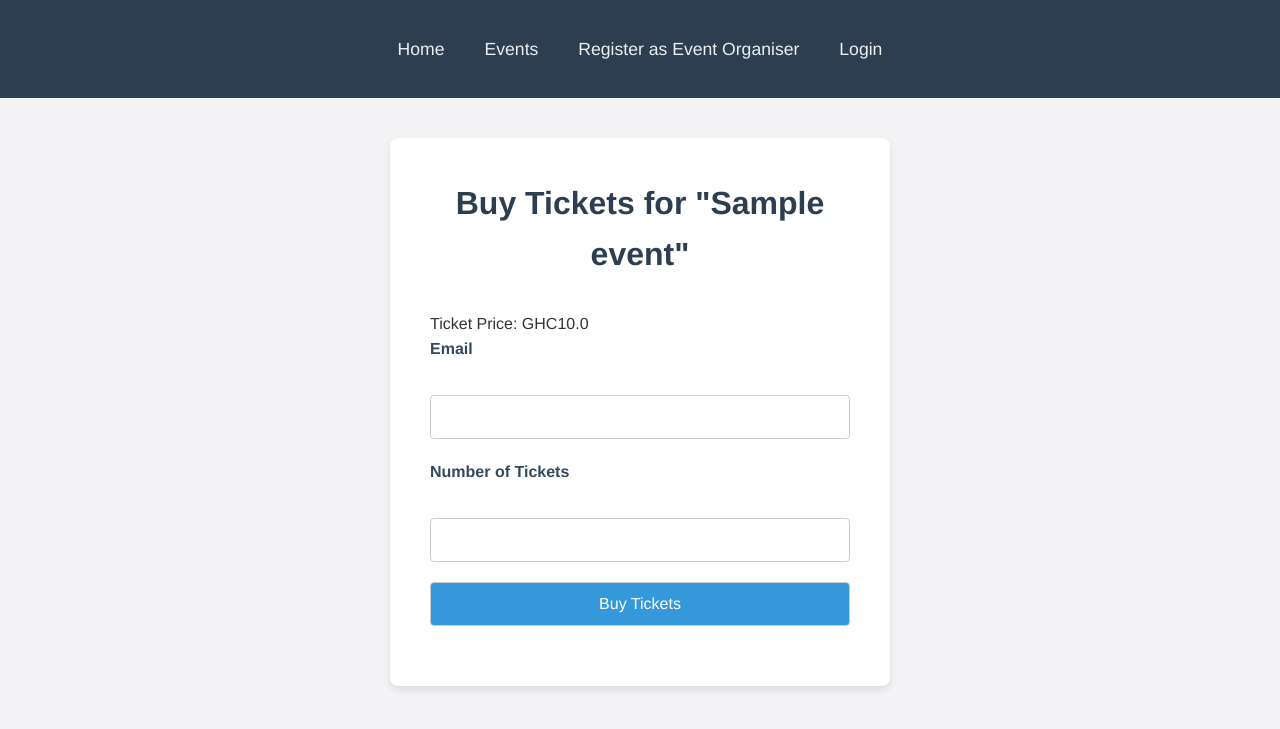
After one commit to paakwesi59/TicketSales, a Flask app: page /event/1/buy in a window 1280 px wide. The commit adds this page. Shown: the top 729 px of the page. Run offline with Flask 3, Linux system fonts and the light colour scheme; tables that the repository leaves empty hold one stand-in row (values such as "Sample post"); some libraries are stand-ins or nearby versions.

Commit message:
removed unwanted comments

```diff
--- a/config.py
+++ b/config.py
@@ -12,11 +12,12 @@ class Config:
     SQLALCHEMY_DATABASE_URI = f"mysql+pymysql://{MYSQL_USER}:{MYSQL_PASSWORD}@{MYSQL_HOST}/{MYSQL_DB}"
     SQLALCHEMY_TRACK_MODIFICATIONS = False
 
-    # Flask-Mail Configuration (for production, update these values)
+    # Flask-Mail Configuration for Gmail (Using TLS on port 587)
     MAIL_SERVER = os.environ.get("MAIL_SERVER") or "smtp.gmail.com"
     MAIL_PORT = int(os.environ.get("MAIL_PORT") or 587)
     MAIL_USE_TLS = True
     MAIL_USE_SSL = False  # Typically False when using TLS on port 587
     MAIL_USERNAME = os.environ.get("MAIL_USERNAME") or "asmahpaakwesi59@gmail.com"
-    MAIL_PASSWORD = os.environ.get("MAIL_PASSWORD") or "rwyp egon cawm bzih"
+    # IMPORTANT: If you have 2FA enabled, use an app password here.
+    MAIL_PASSWORD = os.environ.get("MAIL_PASSWORD") or "mpnw meyk nebj linf"
     MAIL_DEFAULT_SENDER = os.environ.get("MAIL_DEFAULT_SENDER") or "asmahpaakwesi59@gmail.com"
--- a/forms.py
+++ b/forms.py
@@ -36,3 +36,8 @@ class EventForm(FlaskForm):
     total_tickets = IntegerField("Total Tickets", validators=[DataRequired()])
     image = FileField("Event Image", validators=[FileAllowed(['jpg', 'jpeg', 'png', 'gif'], "Images only!")])
     submit = SubmitField("Submit")
+
+class TicketPurchaseForm(FlaskForm):
+    email = StringField("Email", validators=[DataRequired(), Email()])
+    quantity = IntegerField("Number of Tickets", validators=[DataRequired()])
+    submit = SubmitField("Buy Tickets")
--- a/models.py
+++ b/models.py
@@ -54,6 +54,7 @@ class Event(db.Model):
     event_date = db.Column(db.DateTime, nullable=False)
     price = db.Column(db.Float, nullable=False)
     total_tickets = db.Column(db.Integer, nullable=False)
+    tickets_sold = db.Column(db.Integer, default=0, nullable=False)
     image = db.Column(db.String(255), nullable=True)  # stores filename of the event image
     created_at = db.Column(db.DateTime, default=datetime.utcnow)
     updated_at = db.Column(db.DateTime, default=datetime.utcnow, onupdate=datetime.utcnow)
--- a/routes.py
+++ b/routes.py
@@ -6,7 +6,8 @@ from flask_mail import Message
 from datetime import datetime
 from app import db, bcrypt, mail
 from models import User, Event
-from forms import RegistrationForm, LoginForm, ForgotPasswordForm, ResetPasswordForm, EventForm
+from forms import (RegistrationForm, LoginForm, ForgotPasswordForm,
+                   ResetPasswordForm, EventForm, TicketPurchaseForm)
 
 main = Blueprint('main', __name__)
 
@@ -26,6 +27,22 @@ def send_reset_email(user):
     msg.body = f"Hello {user.username},\n\nTo reset your password, please click the link below:\n{reset_url}\n\nIf you did not request a password reset, please ignore this email."
     mail.send(msg)
 
+def send_ticket_email(user_email, event, quantity):
+    subject = f"Your Ticket Purchase for {event.title}"
+    msg = Message(subject, sender=current_app.config["MAIL_DEFAULT_SENDER"], recipients=[user_email])
+    msg.body = f"""Hello,
+
+You have successfully purchased {quantity} ticket(s) for the event:
+Title: {event.title}
+Description: {event.description}
+Event Date & Time: {event.event_date.strftime('%B %d, %Y %I:%M %p')}
+Ticket Price: GHC{event.price}
+Total Tickets Purchased: {quantity}
+
+Thank you for your purchase!
+"""
+    mail.send(msg)
+
 @main.route("/")
 def home():
     if current_user.is_authenticated:
@@ -34,13 +51,13 @@ def home():
 
 @main.route("/events")
 def events():
+    # Display only upcoming events.
     events = Event.query.filter(Event.event_date >= datetime.utcnow()).order_by(Event.event_date).all()
     return render_template("events.html", events=events)
 
 @main.route("/event/new", methods=["GET", "POST"])
 @login_required
 def new_event():
-    # Only event organizers can create events.
     if current_user.user_type != "event_organizer":
         flash("Only event organizers can create events.", "danger")
         return redirect(url_for("main.dashboard"))
@@ -54,7 +71,6 @@ def new_event():
             total_tickets=form.total_tickets.data,
             created_by=current_user.id
         )
-        # Handle image upload
         if form.image.data:
             file = form.image.data
             filename = secure_filename(file.filename)
@@ -101,6 +117,26 @@ def event_detail(event_id):
     event = Event.query.get_or_404(event_id)
     countdown = (event.event_date - datetime.utcnow()).total_seconds()
     return render_template("event_detail.html", event=event, countdown=countdown)
+
+@main.route("/event/<int:event_id>/buy", methods=["GET", "POST"])
+def buy_ticket(event_id):
+    event = Event.query.get_or_404(event_id)
+    form = TicketPurchaseForm()
+    if form.validate_on_submit():
+        quantity = form.quantity.data
+        available = event.total_tickets - event.tickets_sold
+        if quantity > available:
+            flash(f"Only {available} tickets are available.", "danger")
+            return redirect(url_for("main.buy_ticket", event_id=event.id))
+        # Update the number of tickets sold.
+        event.tickets_sold += quantity
+        db.session.commit()
+        # Send ticket details email.
+        user_email = form.email.data
+        send_ticket_email(user_email, event, quantity)
+        flash("Tickets purchased successfully! Check your email for details.", "success")
+        return redirect(url_for("main.event_detail", event_id=event.id))
+    return render_template("buy_ticket.html", form=form, event=event)
 
 @main.route("/register", methods=["GET", "POST"])
 def register():
--- /dev/null
+++ b/templates/buy_ticket.html
@@ -0,0 +1,30 @@
+{% extends "base.html" %}
+
+{% block title %}Buy Tickets - {{ event.title }}{% endblock %}
+
+{% block content %}
+<div class="form-container">
+  <h2>Buy Tickets for "{{ event.title }}"</h2>
+  <p>Ticket Price: GHC{{ event.price }}</p>
+  <form method="POST" action="{{ url_for('main.buy_ticket', event_id=event.id) }}">
+    {{ form.hidden_tag() }}
+    <div class="form-group">
+      {{ form.email.label }}<br>
+      {{ form.email(class="form-control") }}
+      {% for error in form.email.errors %}
+        <span class="error">{{ error }}</span>
+      {% endfor %}
+    </div>
+    <div class="form-group">
+      {{ form.quantity.label }}<br>
+      {{ form.quantity(class="form-control") }}
+      {% for error in form.quantity.errors %}
+        <span class="error">{{ error }}</span>
+      {% endfor %}
+    </div>
+    <div class="form-group">
+      {{ form.submit(class="btn") }}
+    </div>
+  </form>
+</div>
+{% endblock %}
```
Also changed, not shown: migrations/versions/dafb4ce8ab63_add_ticket_price_total_tickets_tickets_.py (added, +32 -0 lines), templates/event_detail.html (+7 -1 lines), static/images/hero.jpg.
